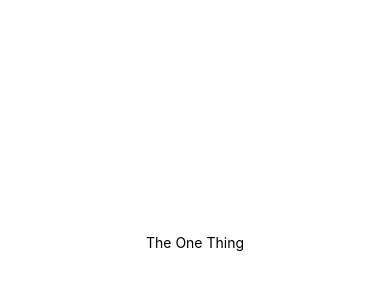
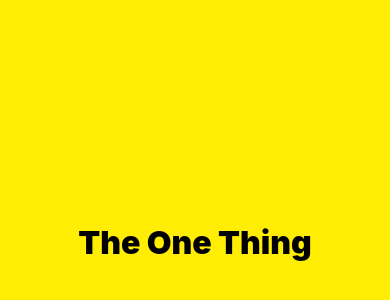
Before and after one commit to lnk00/the-one-thing, a React Native app: screen / in a window 390 px wide. Shown: the part 180-480 px from the top of the page. Built offline with nearby package versions, Linux system fonts and the light colour scheme.

Commit message:
add reanimated

```diff
--- a/App.tsx
+++ b/App.tsx
@@ -4,7 +4,7 @@ import { StyleSheet, Text, View } from 'react-native';
 export default function App() {
   return (
     <View style={styles.container}>
-      <Text>The One Thing</Text>
+      <Text style={styles.title}>The One Thing</Text>
       <StatusBar style="auto" />
     </View>
   );
@@ -13,8 +13,12 @@ export default function App() {
 const styles = StyleSheet.create({
   container: {
     flex: 1,
-    backgroundColor: '#fff',
+    backgroundColor: '#ffed03',
     alignItems: 'center',
     justifyContent: 'center',
   },
+  title: {
+    fontSize: 32,
+    fontWeight: '900',
+  },
 });
--- a/app.json
+++ b/app.json
@@ -13,13 +13,15 @@
       "backgroundColor": "#ffffff"
     },
     "ios": {
-      "supportsTablet": true
+      "supportsTablet": true,
+      "bundleIdentifier": "com.anonymous.theonething"
     },
     "android": {
       "adaptiveIcon": {
         "foregroundImage": "./assets/adaptive-icon.png",
         "backgroundColor": "#ffffff"
-      }
+      },
+      "package": "com.anonymous.theonething"
     },
     "web": {
       "favicon": "./assets/favicon.png"
```
Also changed, not shown: package.json (+5 -3 lines), 2 other files (tests, documents, lock files or other folders).
